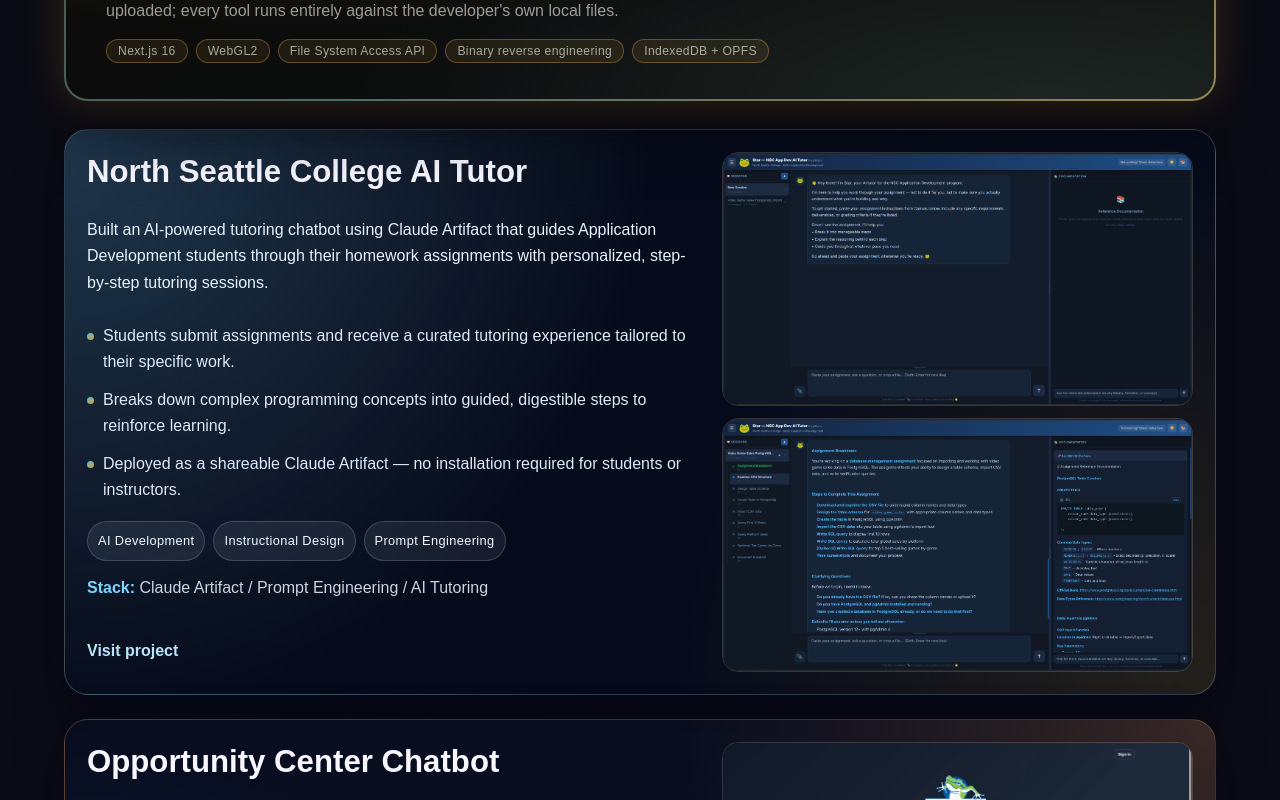
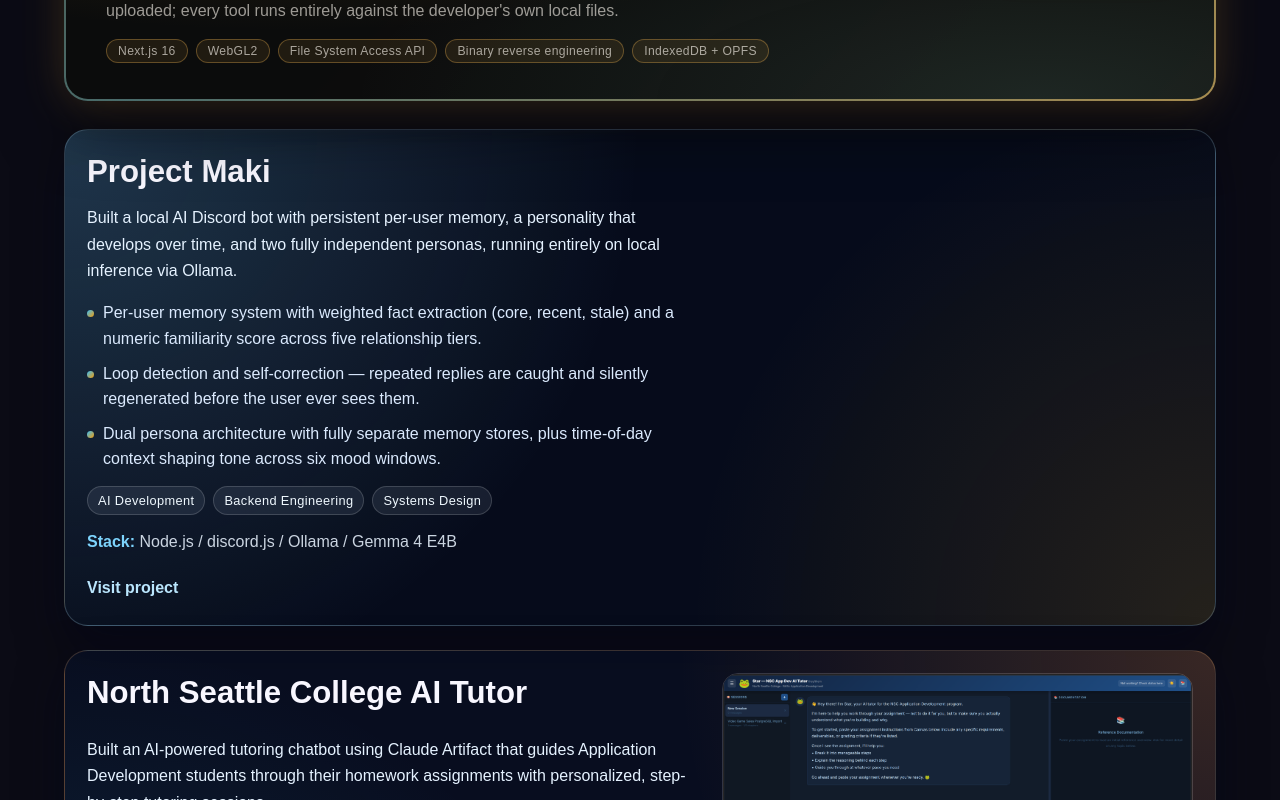
Before and after one commit to BradleyCharles/ProjectBradley, a Next.js app: page / in a window 1280 px wide. Shown: the part 1560-2360 px from the top of the page. Built offline with nearby package versions, Linux system fonts and the light colour scheme.

Commit message:
Add Project Maki: Local AI Discord bot with advanced memory and dual persona features

```diff
--- a/src/Components/Projects.tsx
+++ b/src/Components/Projects.tsx
@@ -22,6 +22,20 @@
 };
 
 const projects: Project[] = [
+  {
+    id: "maki",
+    name: "Project Maki",
+    summary:
+      "Built a local AI Discord bot with persistent per-user memory, a personality that develops over time, and two fully independent personas, running entirely on local inference via Ollama.",
+    impact: [
+      "Per-user memory system with weighted fact extraction (core, recent, stale) and a numeric familiarity score across five relationship tiers.",
+      "Loop detection and self-correction — repeated replies are caught and silently regenerated before the user ever sees them.",
+      "Dual persona architecture with fully separate memory stores, plus time-of-day context shaping tone across six mood windows.",
+    ],
+    roles: ["AI Development", "Backend Engineering", "Systems Design"],
+    stack: ["Node.js", "discord.js", "Ollama", "Gemma 4 E4B"],
+    href: "/maki",
+  },
   {
     id: "nsc-ai-tutor",
     name: "North Seattle College AI Tutor",
```
